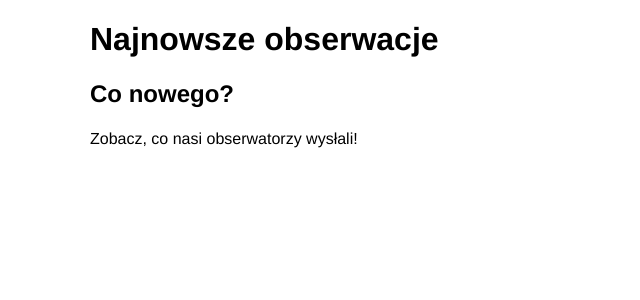
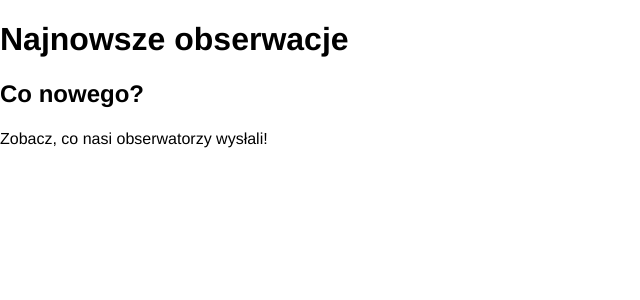
Before and after one commit to gronki/jizera-old, a Flask app: page / in a window 1280 px wide. Shown: the top 300 px of the page, without its empty margins (0-640 px from the left). Run offline with Flask 2, Linux system fonts and the light colour scheme; data that the repository does not hold is empty; style sheets or scripts are compiled from the project's sources.

Commit message:
Uproszczenie, usunięcie css z ignora

```diff
--- /dev/null
+++ b/static/css/landing.css
@@ -0,0 +1,20 @@
+div.container, div.row, div.col { box-sizing: border-box !important; margin: 0px; border: none; }
+
+div.container { display: block; margin: 0px 1.5%; padding: 0px; }
+@media (min-width: 640px) { div.container { margin: 0px auto; } }
+@media (min-width: 640px) { div.container { max-width: 620.8px; } }
+@media (min-width: 960px) { div.container { max-width: 931.2px; } }
+div.container div.row { display: block; margin-top: 1.5%; margin-bottom: 1.5%; margin-left: -1.5% !important; margin-right: -1.5% !important; }
+div.container div.row div.col { display: block; float: left; margin: 0px 1.5%; }
+div.container div.row::after { content: ""; display: table; border: none; height: 0px; width: 0px; margin: 0px; padding: 0px; clear: both; }
+
+div.col { width: 97%; }
+
+.clearfix { clear: both; }
+
+body#frontpage h1, body#frontpage h2, body#frontpage h3, body#frontpage p, body#frontpage td, body#frontpage div { color: #ddd; }
+body#frontpage h1 { width: 100%; border-bottom: none; padding-bottom: 0px; margin-bottom: 15px; }
+body#frontpage .frontpage-hide { display: none; }
+body#frontpage #pane1 { text-align: center; padding: 65px 15px; position: relative; }
+body#frontpage #pane1 .input-group { background-color: '#EBEBEB'; border: none; padding: 0; }
+body#frontpage #pane1 input[type="search"] { box-shadow: none !important; border: none; }
--- /dev/null
+++ b/static/css/style.css
@@ -0,0 +1,125 @@
+div.container, div.row, div.col { box-sizing: border-box !important; margin: 0px; border: none; }
+
+div.container { display: block; margin: 0px 1.5%; padding: 0px; }
+@media (min-width: 640px) { div.container { margin: 0px auto; } }
+@media (min-width: 640px) { div.container { max-width: 620.8px; } }
+@media (min-width: 960px) { div.container { max-width: 931.2px; } }
+div.container div.row { display: block; margin-top: 1.5%; margin-bottom: 1.5%; margin-left: -1.5% !important; margin-right: -1.5% !important; }
+div.container div.row div.col { display: block; float: left; margin: 0px 1.5%; }
+div.container div.row::after { content: ""; display: table; border: none; height: 0px; width: 0px; margin: 0px; padding: 0px; clear: both; }
+
+div.col { width: 97%; }
+
+.clearfix { clear: both; }
+
+div.col.all-1 { width: 5.33333%; }
+
+div.col.all-2 { width: 13.66667%; }
+
+div.col.all-3 { width: 22%; }
+
+div.col.all-4 { width: 30.33333%; }
+
+div.col.all-5 { width: 38.66667%; }
+
+div.col.all-6 { width: 47%; }
+
+div.col.all-7 { width: 55.33333%; }
+
+div.col.all-8 { width: 63.66667%; }
+
+div.col.all-9 { width: 72%; }
+
+div.col.all-10 { width: 80.33333%; }
+
+div.col.all-11 { width: 88.66667%; }
+
+div.col.all-12 { width: 97%; }
+
+div.col.sm-1 { width: 5.33333%; }
+
+div.col.sm-2 { width: 13.66667%; }
+
+div.col.sm-3 { width: 22%; }
+
+div.col.sm-4 { width: 30.33333%; }
+
+div.col.sm-5 { width: 38.66667%; }
+
+div.col.sm-6 { width: 47%; }
+
+div.col.sm-7 { width: 55.33333%; }
+
+div.col.sm-8 { width: 63.66667%; }
+
+div.col.sm-9 { width: 72%; }
+
+div.col.sm-10 { width: 80.33333%; }
+
+div.col.sm-11 { width: 88.66667%; }
+
+div.col.sm-12 { width: 97%; }
+
+@media (min-width: 640px) { div.col.md-1 { width: 5.33333%; }
+  div.col.md-2 { width: 13.66667%; }
+  div.col.md-3 { width: 22%; }
+  div.col.md-4 { width: 30.33333%; }
+  div.col.md-5 { width: 38.66667%; }
+  div.col.md-6 { width: 47%; }
+  div.col.md-7 { width: 55.33333%; }
+  div.col.md-8 { width: 63.66667%; }
+  div.col.md-9 { width: 72%; }
+  div.col.md-10 { width: 80.33333%; }
+  div.col.md-11 { width: 88.66667%; }
+  div.col.md-12 { width: 97%; } }
+@media (min-width: 960px) { div.col.lg-1 { width: 5.33333%; }
+  div.col.lg-2 { width: 13.66667%; }
+  div.col.lg-3 { width: 22%; }
+  div.col.lg-4 { width: 30.33333%; }
+  div.col.lg-5 { width: 38.66667%; }
+  div.col.lg-6 { width: 47%; }
+  div.col.lg-7 { width: 55.33333%; }
+  div.col.lg-8 { width: 63.66667%; }
+  div.col.lg-9 { width: 72%; }
+  div.col.lg-10 { width: 80.33333%; }
+  div.col.lg-11 { width: 88.66667%; }
+  div.col.lg-12 { width: 97%; } }
+@media (max-width: 639px) { div.col.only-sm-1 { width: 5.33333%; }
+  div.col.only-sm-2 { width: 13.66667%; }
+  div.col.only-sm-3 { width: 22%; }
+  div.col.only-sm-4 { width: 30.33333%; }
+  div.col.only-sm-5 { width: 38.66667%; }
+  div.col.only-sm-6 { width: 47%; }
+  div.col.only-sm-7 { width: 55.33333%; }
+  div.col.only-sm-8 { width: 63.66667%; }
+  div.col.only-sm-9 { width: 72%; }
+  div.col.only-sm-10 { width: 80.33333%; }
+  div.col.only-sm-11 { width: 88.66667%; }
+  div.col.only-sm-12 { width: 97%; } }
+@media (min-width: 640px) and (max-width: 959px) { div.col.only-md-1 { width: 5.33333%; }
+  div.col.only-md-2 { width: 13.66667%; }
+  div.col.only-md-3 { width: 22%; }
+  div.col.only-md-4 { width: 30.33333%; }
+  div.col.only-md-5 { width: 38.66667%; }
+  div.col.only-md-6 { width: 47%; }
+  div.col.only-md-7 { width: 55.33333%; }
+  div.col.only-md-8 { width: 63.66667%; }
+  div.col.only-md-9 { width: 72%; }
+  div.col.only-md-10 { width: 80.33333%; }
+  div.col.only-md-11 { width: 88.66667%; }
+  div.col.only-md-12 { width: 97%; } }
+@media (min-width: 960px) { div.col.only-lg-1 { width: 5.33333%; }
+  div.col.only-lg-2 { width: 13.66667%; }
+  div.col.only-lg-3 { width: 22%; }
+  div.col.only-lg-4 { width: 30.33333%; }
+  div.col.only-lg-5 { width: 38.66667%; }
+  div.col.only-lg-6 { width: 47%; }
+  div.col.only-lg-7 { width: 55.33333%; }
+  div.col.only-lg-8 { width: 63.66667%; }
+  div.col.only-lg-9 { width: 72%; }
+  div.col.only-lg-10 { width: 80.33333%; }
+  div.col.only-lg-11 { width: 88.66667%; }
+  div.col.only-lg-12 { width: 97%; } }
+body { font-size: 16px; font-family: 'Helvetica', 'Arial', sans-serif; }
+
+p { line-height: 22px; }
--- a/templates/index.html
+++ b/templates/index.html
@@ -3,7 +3,9 @@
     <head>
         <meta charset="utf-8">
         <title>Baza ciemnego nieba.</title>
-        <link rel="stylesheet" href="{{ url_for('static', filename='css/jizera.front.css') }}">
+        <link rel="stylesheet" href="{{ url_for('static', filename='css/normalize.css') }}">
+        <link rel="stylesheet" href="{{ url_for('static', filename='css/style.css') }}">
+        <link rel="stylesheet" href="{{ url_for('static', filename='css/landing.css') }}">
     </head>
     <body>
         <h1>Najnowsze obserwacje</h1>
--- a/ui/jizera.front.scss
+++ /dev/null
@@ -1,2 +0,0 @@
-@import "jizera/jizera";
-@import "jizera/frontpage";
--- a/ui/jizera.scss
+++ /dev/null
@@ -1 +0,0 @@
-@import "jizera/jizera";
--- a/ui/jizera/grid.scss
+++ /dev/null
@@ -1 +0,0 @@
-@import "grid_classes";
--- a/ui/jizera/_grid_core.scss
+++ b/ui/scss/_grid_core.scss
@@ -1,16 +1,23 @@
 
-$sizes:      sm,      md,       lg,      xl;
-$brkpnt: 0px,   638px,   838px,   1078px,  infinity;
+// This defines the sizes and breakpoints. Any sizes can be defined here, as long
+// as following conditions are satisfied:
+// 1. the smallest size is named "sm" and its lower boundary is 0px
+// 2. the upper boundary of the largest size is named "infinity"
+$sizes:            sm    ,   md    ,   lg                   ;
+$brkpnt:       0px  ,  640px  ,  960px  ,   infinity        ;
 
-$gutter:    4%;
+// this can be changed to any values that suit you
+$gutter:    3%;
 $grid-base: 12;
 
+// we dont want our elements to have any margins or borders by default
 div.container, div.row, div.col {
     box-sizing: border-box !important;
     margin: 0px;
     border: none;
 }
 
+// this mixin allows you to define style only for a given size
 @mixin respond ($size: sm) {
     @for $i from 1 through length($sizes) {
         $sz: nth($sizes,$i);
@@ -18,10 +25,13 @@ div.container, div.row, div.col {
             $b-lo: nth($brkpnt,$i);
             $b-hi: nth($brkpnt,$i+1);
             @if $b-lo == 0px {
+                // smallest devices
                 @media  (max-width: $b-hi - 1px) { @content; }
             } @elseif $b-hi == infinity {
+                // largest devices
                 @media  (min-width: $b-lo) { @content; }
             } @else {
+                // medium devices
                 @media  (min-width: $b-lo)
                 and (max-width: $b-hi - 1px) { @content; }
             }
@@ -29,6 +39,8 @@ div.container, div.row, div.col {
     }
 }
 
+// this mixin allows you to define a style for given-or-larger devices
+// which is useful during the mobile-first approach
 @mixin breakpoint($size: sm) {
     @for $i from 1 through length($sizes) {
         $sz: nth($sizes,$i);
@@ -43,6 +55,7 @@ div.container, div.row, div.col {
     }
 }
 
+// the container class wraps all the content, centers it and gives it size
 div.container {
     display: block;
     margin: 0px $gutter/2;
@@ -61,6 +74,8 @@ div.container {
         display: block;
         margin-top: $gutter / 2;
         margin-bottom: $gutter / 2;
+        // negative margins allow us to keep margins consistent in nested columns
+        // and also with content not wrapped in rows/columns
         margin-left: -$gutter/2 !important;
         margin-right: -$gutter/2  !important;
         div.col {
@@ -68,6 +83,7 @@ div.container {
             float: left;
             margin: 0px $gutter / 2;
         }
+        // "the clear fix"
         &::after {
             content: "";
             display: table;
@@ -81,9 +97,11 @@ div.container {
     }
 }
 div.col {
+    // by default, the column has 100% width (minus gutter)
     width: 100% - $gutter;
 }
 
+// this should never be used! internal helper
 @mixin column-base($g) {
     @if $g > $grid-base {
         $g: $grid-base;
@@ -91,6 +109,8 @@ div.col {
     width: percentage($g / $grid-base) - $gutter;
 }
 
+// this causes the given div to behave like a column of width $g
+// starting from size $bp. to force column on all sizes, use "all"
 @mixin column($bp,$g) {
     display: block;
     float: left;
--- a/ui/jizera/_grid_classes.scss
+++ b/ui/scss/grid.scss
@@ -1,5 +1,4 @@
 @import "grid_core";
-
 
 @for $i from 1 through $grid-base {
     div.col.all-#{$i} {
@@ -8,9 +7,9 @@
 }
 
 @for $j from 1 through length($sizes) {
-    @for $i from 1 through $grid-base {
-        $bp: nth($sizes,$j);
-        @include breakpoint($bp) {
+    $bp: nth($sizes,$j);
+    @include breakpoint($bp) {
+        @for $i from 1 through $grid-base {
             div.col.#{$bp}-#{$i} {
                 @include column-base($i);
             }
@@ -19,9 +18,9 @@
 }
 
 @for $j from 1 through length($sizes) {
-    @for $i from 1 through $grid-base {
-        $bp: nth($sizes,$j);
-        @include respond($bp) {
+    $bp: nth($sizes,$j);
+    @include respond($bp) {
+        @for $i from 1 through $grid-base {
             div.col.only-#{$bp}-#{$i} {
                 @include column-base($i);
             }
--- a/ui/jizera/_frontpage.scss
+++ b/ui/scss/landing.scss
@@ -1,4 +1,4 @@
-
+@import "grid_core";
 
 body#frontpage {
     h1, h2, h3, p, td, div {
--- a/ui/jizera/_placelist.scss
+++ b/ui/scss/placelist.scss
@@ -1,3 +1,4 @@
+@import "grid_core";
 
 table#placelist tr.clickableitem {
     cursor:pointer;
--- a/ui/jizera/_jizera.scss
+++ b/ui/scss/style.scss
@@ -1,11 +1,8 @@
-@import "normalize.css";
-@import "grid_classes";
+@import "grid";
 
 body {
     font-size: 16px;
     font-family: 'Helvetica', 'Arial', sans-serif;
-    max-width: 1100px;
-    margin: auto;
 }
 p {
     line-height: 22px;
```
Also changed, not shown: static/css/grid.css (added, +122 -0 lines), static/css/jizera.css (added, +18 -0 lines), static/css/placelist.css (added, +34 -0 lines), static/js/jizera.js (added, +47 -0 lines), static/js/landing.js (added, +9 -0 lines), 6 other files.
